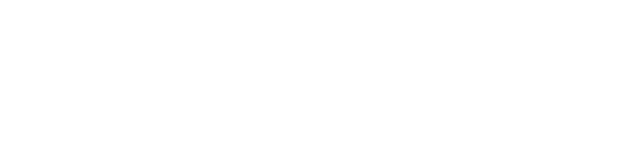
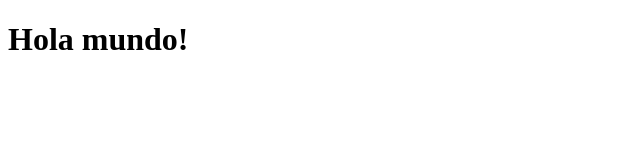
Before and after one commit to coxmau77/node, a plain HTML site: page test-A/index.html in a window 1280 px wide. Shown: the whole page, without its empty margins (0-640 px from the left). Drawn offline with Linux system fonts and the light colour scheme.

Commit message:
test branch

```diff
--- a/test-A/index.html
+++ b/test-A/index.html
@@ -3,9 +3,9 @@
 <head>
     <meta charset="UTF-8">
     <meta name="viewport" content="width=device-width, initial-scale=1.0">
-    <title>hola</title>
+    <title>hola mundo</title>
 </head>
 <body>
-
+    <h1>Hola mundo!</h1>
 </body>
 </html>
--- a/test-A/server.js
+++ b/test-A/server.js
@@ -1 +1 @@
-console.log('Hola mundo!')
+console.log(global);
```
